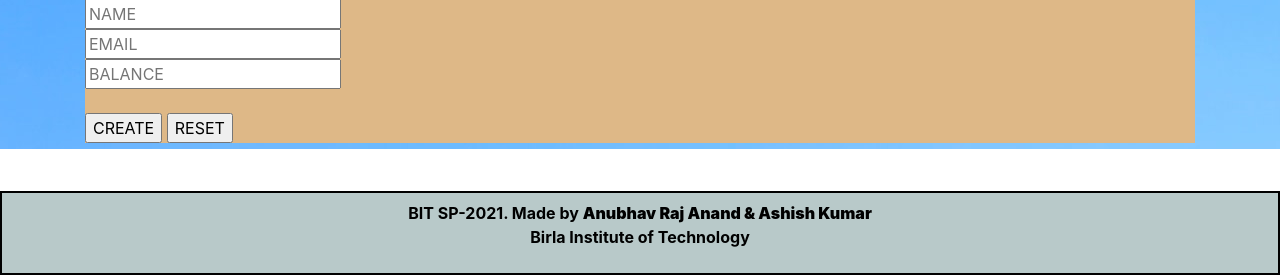
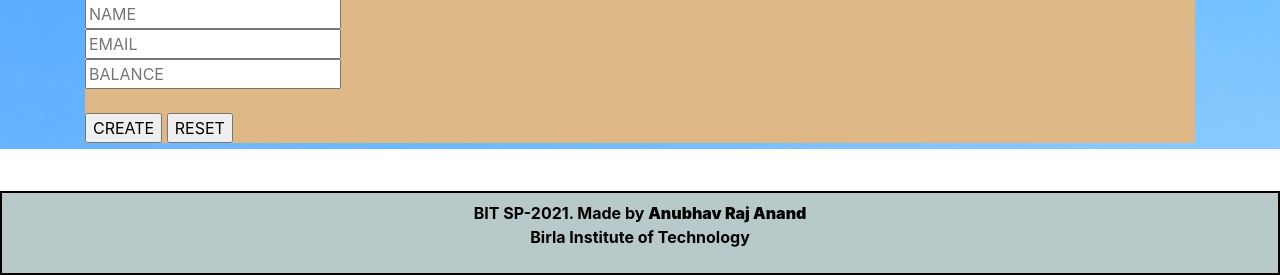
Before and after one commit to ara3601/Summer_traning.github.io, a PHP site: page /createuser.php in a window 1280 px wide. Shown: the part 1258-1533 px from the top of the page. Run offline with PHP 8.4, Linux system fonts and the light colour scheme.

Commit message:
Update createuser.php

```diff
--- a/createuser.php
+++ b/createuser.php
@@ -87,7 +87,7 @@
   </div>
 </div>
 <footer class="text-center mt-5 py-2">
-<p>BIT SP-2021. Made by <b>Anubhav Raj Anand & Ashish Kumar</b> <br> Birla Institute of Technology</p>
+<p>BIT SP-2021. Made by <b>Anubhav Raj Anand</b> <br> Birla Institute of Technology</p>
 </footer>
 <script src="https://code.jquery.com/jquery-3.5.1.slim.min.js" integrity="sha384-DfXdz2htPH0lsSSs5nCTpuj/zy4C+OGpamoFVy38MVBnE+IbbVYUew+OrCXaRkfj" crossorigin="anonymous"></script>
 <script src="https://cdn.jsdelivr.net/npm/bootstrap@4.5.3/dist/js/bootstrap.bundle.min.js" integrity="sha384-ho+j7jyWK8fNQe+A12Hb8AhRq26LrZ/JpcUGGOn+Y7RsweNrtN/tE3MoK7ZeZDyx" crossorigin="anonymous"></script>
```
